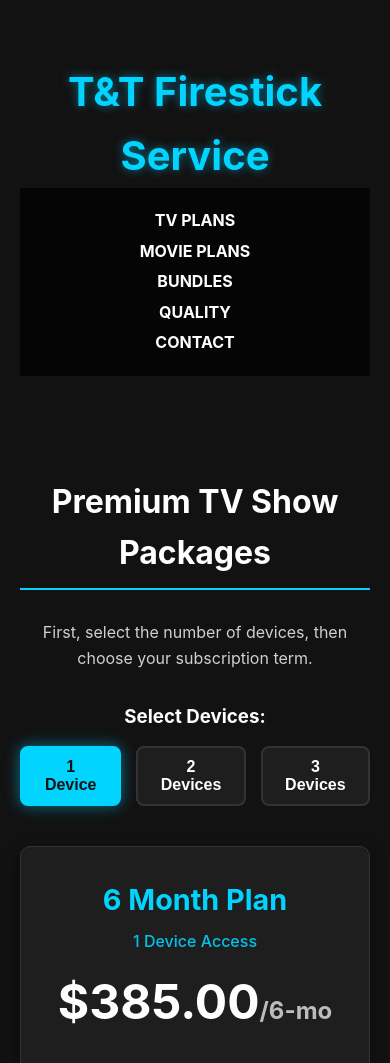
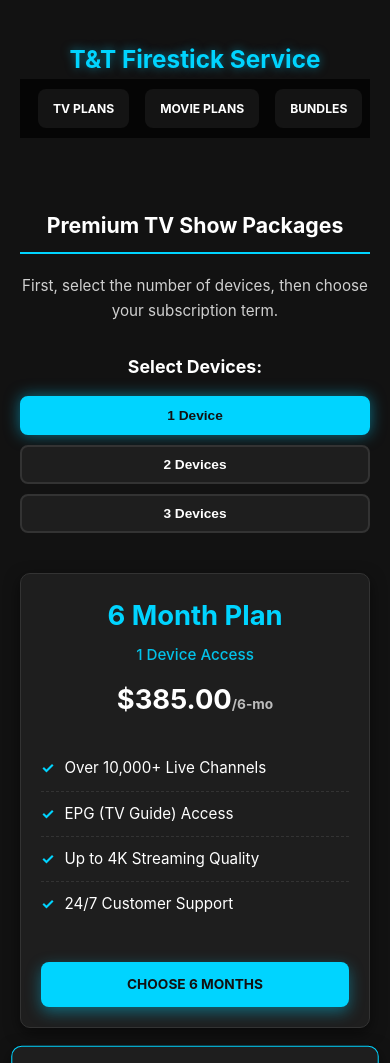
Before and after one commit to premiumentertainment/tt, a plain HTML site: page index.html in a window 390 px wide. Shown: the top 1063 px of the page. Drawn offline with Linux system fonts and the light colour scheme.

Commit message:
Update index.html

```diff
--- a/index.html
+++ b/index.html
@@ -385,7 +385,119 @@
                 margin: 5px 0;
             }
         }
-    </style>
+
+/* ------------------- ENHANCED MOBILE OPTIMIZATION ------------------- */
+@media (max-width: 768px) {
+    body {
+        font-size: 0.95em;
+        padding: 0;
+    }
+
+    nav {
+        display: flex;
+        overflow-x: auto;
+        white-space: nowrap;
+        padding: 10px;
+        scrollbar-width: none;
+    }
+    nav::-webkit-scrollbar { display: none; }
+    nav a {
+        flex: 0 0 auto;
+        padding: 10px 15px;
+        margin: 0 8px;
+        font-size: 0.9em;
+        background: rgba(30, 30, 30, 0.6);
+        border-radius: 8px;
+    }
+
+    h1 {
+        font-size: 2em;
+        padding-top: 20px;
+    }
+
+    h2 {
+        font-size: 1.6em;
+        margin: 30px 0 20px;
+    }
+
+    .pricing-card {
+        width: 100%;
+        padding: 20px;
+    }
+
+    .price {
+        font-size: 2em;
+    }
+
+    .cta-button {
+        width: 100%;
+        padding: 15px 0;
+        font-size: 1em;
+    }
+
+    .selection-buttons {
+        flex-wrap: wrap;
+        gap: 10px;
+    }
+
+    .selector-btn {
+        flex: 1 1 45%;
+        padding: 10px;
+        font-size: 0.9em;
+    }
+
+    .plan-option-card {
+        flex: 1 1 100%;
+        margin-bottom: 10px;
+    }
+
+    .bundle-configurator {
+        padding: 20px;
+        gap: 25px;
+    }
+
+    .bundle-summary {
+        padding: 20px;
+    }
+
+    #total-price-display {
+        font-size: 2.2em;
+    }
+
+    footer {
+        padding: 20px 10px;
+        font-size: 0.9em;
+    }
+}
+
+@media (max-width: 480px) {
+    h1 {
+        font-size: 1.6em;
+    }
+
+    h2 {
+        font-size: 1.4em;
+    }
+
+    .price {
+        font-size: 1.8em;
+    }
+
+    .cta-button {
+        font-size: 0.9em;
+        padding: 12px 0;
+    }
+
+    .selector-btn {
+        flex: 1 1 100%;
+    }
+
+    nav a {
+        font-size: 0.8em;
+    }
+}
+
+</style>
 </head>
 <body>
 
```
